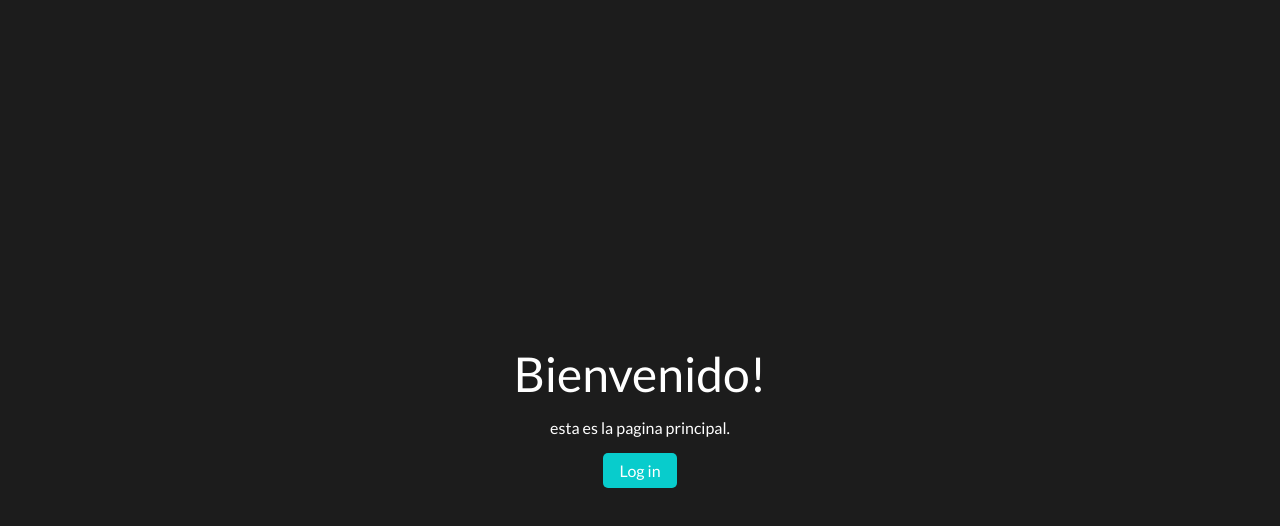
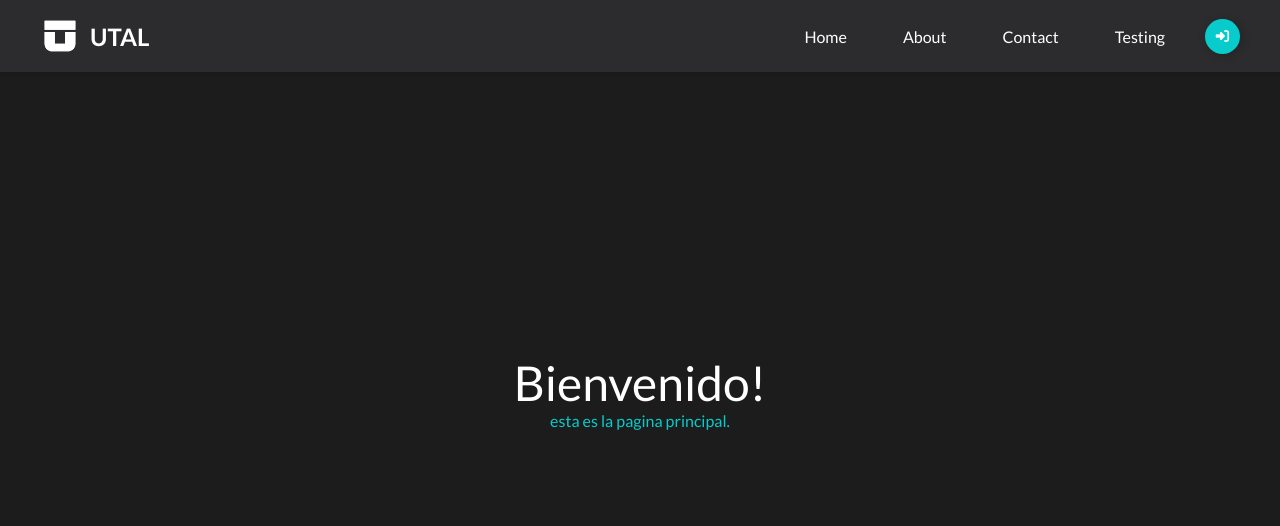
Before and after one commit to ConstruccionSoftware2024/Construccion-de-Software-2024-1, a Vue app: page / in a window 1280 px wide. Shown: the top 526 px of the page. Built offline with nearby package versions, Linux system fonts and the light colour scheme.

Commit message:
Ajustes CSS y redirección desde pagina principal:1h 15 min
Barra de navegación de pruebas para poder redireccionar al login y volver a la pagina de inicio

```diff
--- a/src/App.vue
+++ b/src/App.vue
@@ -1,11 +1,14 @@
 <script setup>
 import { RouterLink, RouterView } from 'vue-router'
+import Navbar from './components/navBar.vue'
 </script>
 
 <template>
+  <Navbar />
   <header></header>
-
-  <RouterView />
+  <main>
+    <RouterView />
+  </main>
 </template>
 
 <style scoped></style>
--- a/src/assets/base.css
+++ b/src/assets/base.css
@@ -1,5 +1,19 @@
-body {
+* {
   margin: 0;
+  padding: 0;
+  box-sizing: border-box;
+}
+
+body,
+html {
+  margin: 0;
+  padding: 0;
   min-height: 100vh;
   background-color: #1c1c1c;
 }
+
+#app {
+  display: flex;
+  flex-direction: column;
+  min-height: 100vh;
+}
--- a/src/components/loginView.vue
+++ b/src/components/loginView.vue
@@ -244,7 +244,7 @@ export default {
   flex-direction: column;
   justify-content: center;
   align-items: center;
-  height: 100vh;
+  min-height: 100vh;
   background-color: #1c1c1c;
 }
 
--- /dev/null
+++ b/src/components/navBar.vue
@@ -0,0 +1,153 @@
+<template>
+  <nav class="navbar">
+    <div class="container">
+      <div class="navbarLeft">
+        <img src="@/assets/logo.svg" alt="Logo" class="logo" />
+        <span class="text">UTAL</span>
+      </div>
+      <div class="navbarRight">
+        <RouterLink to="/" class="navLink">Home</RouterLink>
+        <RouterLink to="/about" class="navLink">About</RouterLink>
+        <RouterLink to="/contact" class="navLink">Contact</RouterLink>
+        <RouterLink to="/testing" class="navLink">Testing</RouterLink>
+        <button class="loginButton" @click="goLogin">
+          <div class="sign"><i class="fa-solid fa-right-to-bracket" id="icon"></i></div>
+
+          <div class="loginText">Login</div>
+        </button>
+      </div>
+    </div>
+  </nav>
+</template>
+
+<script setup>
+import { useRouter } from 'vue-router'
+
+const router = useRouter()
+
+const goLogin = () => {
+  router.push('/login')
+}
+</script>
+
+<style scoped>
+.navbar {
+  position: fixed;
+  top: 0;
+  width: 100%;
+  background-color: #2c2c2e;
+  color: white;
+  padding: 1rem 2rem;
+  z-index: 1000;
+  display: flex;
+  justify-content: space-between;
+  align-items: center;
+  box-shadow: 0 2px 4px rgba(0, 0, 0, 0.1);
+}
+.container {
+  display: flex;
+  justify-content: space-between;
+  align-items: center;
+  width: 100%;
+  max-width: 1200px;
+  margin: 0 auto;
+}
+.navbarLeft {
+  display: flex;
+  align-items: center;
+}
+.logo {
+  height: 40px;
+  margin-right: 10px;
+}
+.text {
+  font-size: 1.5rem;
+  font-weight: bold;
+}
+.navbarRight {
+  display: flex;
+  gap: 1.5rem;
+}
+.navLink {
+  color: white;
+  text-decoration: none;
+  font-size: 1rem;
+  padding: 0.5rem 1rem;
+  transition: all 0.3s ease;
+}
+.navLink:hover {
+  color: #08cccc;
+  border-radius: 4px;
+  transition: all 0.3s ease;
+}
+
+.loginButton {
+  display: flex;
+  align-items: center;
+  justify-content: flex-start;
+  width: 35px;
+  height: 35px;
+  border: none;
+  border-radius: 50%;
+  cursor: pointer;
+  position: relative;
+  overflow: hidden;
+  transition-duration: 0.3s;
+  box-shadow: 2px 2px 10px rgba(0, 0, 0, 0.199);
+  background-color: #08cccc;
+}
+
+.sign {
+  width: 100%;
+  transition-duration: 0.3s;
+  display: flex;
+  align-items: center;
+  justify-content: center;
+  color: #fff;
+}
+
+.loginText {
+  position: absolute;
+  right: 0%;
+  width: 0%;
+  opacity: 0;
+  color: #fff;
+  font-size: 1.2em;
+  font-weight: 600;
+  transition-duration: 0.3s;
+}
+
+.loginButton:hover {
+  width: 100px;
+  border-radius: 40px;
+  transition-duration: 0.3s;
+}
+
+.loginButton:hover .sign {
+  width: 30%;
+  transition-duration: 0.3s;
+  padding-left: 20px;
+}
+
+.loginButton:hover .loginText {
+  opacity: 1;
+  width: 70%;
+  transition-duration: 0.3s;
+  padding-right: 10px;
+  color: #fff;
+}
+
+.loginButton:active {
+  transform: translate(2px, 2px);
+}
+
+#icon {
+  display: flex;
+  justify-content: center;
+  align-items: center;
+  text-align: center;
+  width: 17px;
+  height: 17px;
+  line-height: 17px;
+}
+</style>
--- a/src/views/HomeView.vue
+++ b/src/views/HomeView.vue
@@ -2,20 +2,10 @@
   <div class="homePage">
     <h1>Bienvenido!</h1>
     <p>esta es la pagina principal.</p>
-    <button @click="login">Log in</button>
   </div>
 </template>
 
-<script>
-export default {
-  name: 'HomePage',
-  methods: {
-    login() {
-      this.$router.push({ name: 'login' })
-    }
-  }
-}
-</script>
+<script></script>
 
 <style scoped>
 .homePage {
@@ -36,23 +26,6 @@ h1 {
 p {
   font-size: 1em;
   margin-bottom: 1em;
-}
-
-button {
-  padding: 0.5em 1em;
-  border: none;
-  border-radius: 5px;
-  background-color: #08cccc;
-  color: #fff;
-  font-size: 1rem;
-  cursor: pointer;
-  transition: background-color 0.3s ease;
-  margin-left: auto;
-  margin-right: auto;
-  display: block;
-}
-
-button:hover {
-  background-color: #06bfbf;
+  color: #08cccc;
 }
 </style>
```
Also changed, not shown: src/assets/logo.svg.
